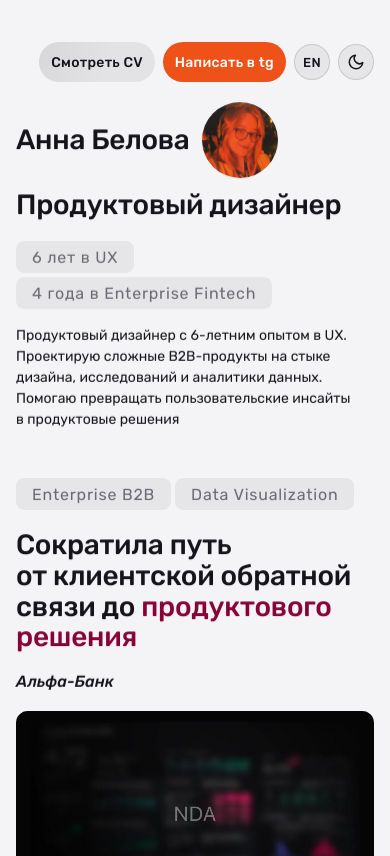
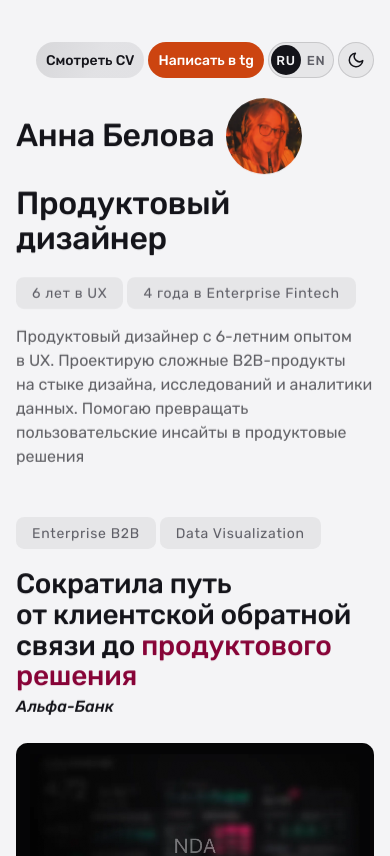
Before and after one commit to belovaaanya/belovaaanya.github.io, a plain HTML site: page index.html in a window 390 px wide. Shown: the top 856 px of the page. Drawn offline with Linux system fonts and the light colour scheme.

Commit message:
fix(ui): interface-rules pass — contrast, one RU|EN control, no fake hover, hierarchy
- TG button: --tg token #cc4410 (white 14px text 4.8:1, was 3.6:1)
- --muted: #8a8a8a dark / #5f5f67 light — pills reach 5:1 (were ~4:1)
- one RU | EN segmented switch (.lang-switch) on the portfolio and the CV
- no hover effects on non-clickable case images and tags
- client line sits 6px under the title, 28px of air above the image
- body copy (bio, summaries) 16px in --body; pills 14px
- bio name/role up to 56px — the page title, a step above case titles
- phones: header controls all 36px, one row at 375px
Docs updated.

Co-Authored-By: Claude Opus 5.5 <noreply@anthropic.com>

```diff
--- a/css/styles.css
+++ b/css/styles.css
@@ -43,11 +43,12 @@
   color-scheme: dark;
   --bg: #111111;
   --fg: #ffffff;
-  --muted: #7a7a7a;
+  --muted: #8a8a8a; /* 5:1 on pills — AA for 14–16px text */
   --body: rgba(255, 255, 255, 0.7);
   --tag-bg: rgba(255, 255, 255, 0.04);
   --line: rgba(255, 255, 255, 0.14);
   --radius: 8px;
+  --tg: #cc4410; /* Telegram button: deep enough for white 14px text (4.8:1, AA) */
   /* SF Pro on Apple devices, graceful sans fallback (all have Cyrillic) elsewhere */
   --font-sans: -apple-system, BlinkMacSystemFont, "SF Pro Text", "SF Pro Display", "Segoe UI", Roboto, "Helvetica Neue", Arial, sans-serif;
   --font-rubik: "Rubik", var(--font-sans);
@@ -61,7 +62,7 @@
   color-scheme: light;
   --bg: #f4f4f6;
   --fg: #14141a;
-  --muted: #6a6a72;
+  --muted: #5f5f67;
   --body: rgba(20, 20, 26, 0.66);
   --tag-bg: rgba(20, 20, 26, 0.06);
   --line: rgba(20, 20, 26, 0.14);
@@ -71,7 +72,7 @@
     color-scheme: light;
     --bg: #f4f4f6;
     --fg: #14141a;
-    --muted: #6a6a72;
+    --muted: #5f5f67;
     --body: rgba(20, 20, 26, 0.66);
     --tag-bg: rgba(20, 20, 26, 0.06);
     --line: rgba(20, 20, 26, 0.14);
@@ -117,27 +118,32 @@ a { color: inherit; }
 #theme-toggle:focus-visible { outline: 2px solid var(--fg); outline-offset: 3px; }
 #theme-toggle svg { width: 18px; height: 18px; display: block; }
 
-/* language toggle (RU / EN) — same look as the theme toggle */
-#lang-toggle {
-  width: 40px; height: 40px; padding: 0; flex: none;
-  display: grid; place-items: center;
-  border: 1px solid var(--line); border-radius: 50%;
-  background: var(--tag-bg); color: var(--fg);
-  font: 500 13px/1 var(--font-rubik); letter-spacing: 0.02em;
-  cursor: pointer; -webkit-backdrop-filter: blur(6px); backdrop-filter: blur(6px);
-  transition: background 0.2s, border-color 0.2s, transform 0.2s;
+/* RU | EN segmented switch — one control on both pages (portfolio header + CV bar).
+   The current language is filled; the other one is a plain option. */
+.lang-switch {
+  display: inline-flex; flex: none; height: 40px; padding: 3px; border-radius: 20px;
+  background: var(--tag-bg); border: 1px solid var(--line);
+}
+.lang-switch__opt {
+  display: grid; place-items: center; min-width: 40px; padding: 0 10px; border: 0; border-radius: 17px;
+  background: none; color: var(--muted); cursor: pointer; text-decoration: none;
+  font: 500 13px/1 var(--font-rubik); letter-spacing: 0.05em;
+  transition: background 0.2s, color 0.2s;
   -webkit-tap-highlight-color: transparent; -webkit-user-select: none; user-select: none;
 }
+.lang-switch__opt[aria-current], .lang-switch__opt[aria-pressed="true"] { background: var(--fg); color: var(--bg); cursor: default; }
 @media (hover: hover) {
-  #lang-toggle:hover { transform: scale(1.06); border-color: color-mix(in srgb, var(--fg) 30%, transparent); }
+  .lang-switch__opt:not([aria-current]):not([aria-pressed="true"]):hover { color: var(--fg); }
 }
-#lang-toggle:focus-visible { outline: 2px solid var(--fg); outline-offset: 3px; }
-#lang-toggle:focus:not(:focus-visible) { outline: none; }
-/* the extra toggle needs a little room on phones: tighten the header row */
+.lang-switch__opt:focus-visible { outline: 2px solid var(--fg); outline-offset: 2px; }
+.lang-switch__opt:focus:not(:focus-visible) { outline: none; }
+/* phones: the header row holds CV + tg + RU|EN + theme — every control 36px tall, one row */
 @media (max-width: 480px) {
-  .bio__actions { gap: 4px; }
-  .bio__actions .action { flex: none; padding: 4px 12px; letter-spacing: 0.02em; }
-  .bio__actions #lang-toggle, .bio__actions #theme-toggle { width: 36px; height: 36px; align-self: center; }
+  .actions.bio__actions { gap: 4px; }
+  .bio__actions .action { flex: none; height: 36px; padding: 4px 10px; letter-spacing: 0; }
+  .bio__actions #theme-toggle { width: 36px; height: 36px; }
+  .bio__actions .lang-switch { height: 36px; padding: 2px; }
+  .lang-switch__opt { min-width: 30px; padding: 0 4px; }
 }
 
 /* ── page container ──────────────────────────────────────────────────── */
@@ -166,7 +172,7 @@ html.js .reveal {
   display: inline-flex; align-items: center; justify-content: center;
   height: 32px; padding: 4px 16px;
   background: var(--tag-bg); color: var(--muted); border-radius: var(--radius);
-  font-family: var(--font-rubik); font-weight: 400; font-size: 16px; letter-spacing: 0.05em;
+  font-family: var(--font-rubik); font-weight: 400; font-size: 14px; letter-spacing: 0.05em;
   white-space: nowrap; text-decoration: none;
 }
 
@@ -187,7 +193,7 @@ html.js .reveal {
     color-mix(in srgb, var(--fg) 12%, transparent) 6%,
     color-mix(in srgb, var(--muted) 12%, transparent) 58%);
 }
-.action--tg { color: #fff; background: #ee5219; }
+.action--tg { color: #fff; background: var(--tg); }
 
 /* Mobile: kill the tap-highlight flash + long-press selection/callout on controls */
 .action, #theme-toggle {
@@ -233,7 +239,7 @@ html.js .reveal {
 .bio__headline { display: flex; align-items: center; gap: clamp(12px, 2vw, 24px); }
 .bio__name, .bio__role {
   font-family: var(--font-rubik); font-weight: 500;
-  font-size: clamp(28px, 4.2vw, 40px); line-height: 1.1; letter-spacing: -0.01em;
+  font-size: clamp(32px, 5.4vw, 56px); /* page title: one step above the 40px case titles */ line-height: 1.1; letter-spacing: -0.01em;
 }
 .bio__photo {
   width: clamp(76px, 8vw, 110px); aspect-ratio: 1; border-radius: 50%;
@@ -245,8 +251,8 @@ html.js .reveal {
 }
 .bio__pills { display: flex; flex-wrap: wrap; gap: 4px; }
 .bio__text {
-  margin: 0; font-family: var(--font-rubik); font-weight: 400; font-size: 14px; line-height: 1.5;
-  color: var(--fg);
+  margin: 0; font-family: var(--font-rubik); font-weight: 400; font-size: 16px; line-height: 1.5;
+  color: var(--body);
 }
 
 /* ── case block ──────────────────────────────────────────────────────── */
@@ -261,15 +267,16 @@ html.js .reveal {
 .case__client {
   margin: 0; font-family: var(--font-rubik); font-weight: 500; font-style: italic;
   font-size: clamp(16px, 2vw, 20px); line-height: 1.1; color: var(--fg);
+  margin-top: -14px; /* belongs to the title: 6px below it instead of the 20px block gap */
 }
 
-.case__row { display: flex; align-items: center; gap: clamp(20px, 2vw, 28px); }
+.case__row { display: flex; align-items: center; gap: clamp(20px, 2vw, 28px); margin-top: 8px; /* 28px of air above the image */ }
 .case__media { flex: 1 1 0; min-width: 0; }
 .case__summary {
   flex: 0 0 clamp(240px, 24%, 308px);
   display: flex; flex-direction: column;
-  font-family: var(--font-rubik); font-weight: 400; font-size: 14px; line-height: 1.5;
-  color: var(--fg);
+  font-family: var(--font-rubik); font-weight: 400; font-size: 16px; line-height: 1.5;
+  color: var(--body);
 }
 .case__summary p { margin: 0; }
 .case__summary p + p { margin-top: 1em; }
@@ -305,21 +312,16 @@ html.js .reveal {
 @media (prefers-reduced-motion: no-preference) {
   /* press feedback on every button */
   .action:active { transform: translateY(0) scale(0.97); transition-duration: 0.08s; }
-  #theme-toggle:active, #lang-toggle:active { transform: scale(0.92); }
+  #theme-toggle:active { transform: scale(0.92); }
+  .lang-switch__opt:active { transform: scale(0.94); }
 
-  /* case images: gentle lift on hover (on the wrap, not .case__media, which owns the reveal transition) */
-  .showcase-wrap { transition: transform 0.5s cubic-bezier(0.22, 0.61, 0.36, 1), filter 0.5s; }
+  /* Case images and tags are not clickable, so they get no hover effect (it would promise a click). */
   /* bio photo: small playful tilt */
   .bio__photo { transition: transform 0.45s cubic-bezier(0.34, 1.56, 0.64, 1); }
-  /* pills + CV links */
-  .pill { transition: color 0.2s, background 0.2s; }
   .cv-link { transition: text-decoration-color 0.25s; }
-  .cv-lang__opt:active { transform: scale(0.94); }
 
   @media (hover: hover) {
-    .showcase-wrap:hover { transform: translateY(-4px) scale(1.006); filter: drop-shadow(0 18px 30px rgba(0, 0, 0, 0.18)); }
     .bio__photo:hover { transform: rotate(-4deg) scale(1.04); }
-    .pill:hover { color: var(--fg); background: color-mix(in srgb, var(--fg) 8%, transparent); }
   }
 
   /* CV page: sections fade up one after another on load */
--- a/js/cv.js
+++ b/js/cv.js
@@ -34,13 +34,13 @@ function section(title, ...children) {
 const bar = el("nav", "cv-bar");
 const back = makeLink({ label: t.back, href: "./" }, "action action--ghost");
 const right = el("div", "actions");
-const langs = el("div", "cv-lang");
+const langs = el("div", "lang-switch");
 langs.setAttribute("aria-label", "Language");
 ["ru", "en"].forEach((l) => {
   const a = document.createElement("a");
   a.href = l === "ru" ? "cv.html" : "cv.html?lang=en";
   a.textContent = l.toUpperCase();
-  a.className = "cv-lang__opt";
+  a.className = "lang-switch__opt";
   a.lang = l;
   if (l === lang) a.setAttribute("aria-current", "true");
   langs.append(a);
--- a/js/main.js
+++ b/js/main.js
@@ -23,12 +23,22 @@ function tr(v) {
   return v;
 }
 
-const langBtn = document.createElement("button");
-langBtn.id = "lang-toggle";
-langBtn.type = "button";
+// RU | EN segmented switch — the same control as on cv.html; the current language is highlighted.
+const langBtn = document.createElement("div");
+langBtn.className = "lang-switch";
+langBtn.setAttribute("role", "group");
+["ru", "en"].forEach((l) => {
+  const b = document.createElement("button");
+  b.type = "button";
+  b.className = "lang-switch__opt";
+  b.dataset.lang = l;
+  b.lang = l;
+  b.textContent = l.toUpperCase();
+  langBtn.appendChild(b);
+});
 function renderLangBtn() {
-  langBtn.textContent = LANG === "ru" ? "EN" : "RU"; // label = language you switch to
-  langBtn.setAttribute("aria-label", LANG === "ru" ? "Switch to English" : "Переключить на русский");
+  langBtn.setAttribute("aria-label", LANG === "en" ? "Language" : "Язык");
+  langBtn.querySelectorAll("button").forEach((b) => b.setAttribute("aria-pressed", String(b.dataset.lang === LANG)));
   document.documentElement.lang = LANG;
   document.title = TITLES[LANG];
 }
@@ -234,8 +244,10 @@ if (reduce) {
 
 initTheme();
 
-langBtn.addEventListener("click", () => {
-  LANG = LANG === "ru" ? "en" : "ru";
+langBtn.addEventListener("click", (e) => {
+  const opt = e.target.closest("button");
+  if (!opt || opt.dataset.lang === LANG) return;
+  LANG = opt.dataset.lang;
   try { localStorage.setItem("lang", LANG); } catch (e) {}
   const theme = document.getElementById("theme-toggle");
   document.body.insertBefore(theme, app); // rescue the toggles before clearing #app
@@ -245,7 +257,7 @@ langBtn.addEventListener("click", () => {
   document.querySelectorAll(".block").forEach((b) => b.classList.add("is-in")); // no re-reveal on switch
   sizeShowcases();
   theme.dispatchEvent(new Event("langchange")); // theme toggle re-labels itself
-  langBtn.focus();
+  langBtn.querySelector(`[data-lang="${LANG}"]`).focus();
 });
 
 console.log("[portfolio] rendered", cases.length, "cases (vertical scroll)");
```
Also changed, not shown: css/cv.css (+1 -12 lines), 2 other files.
